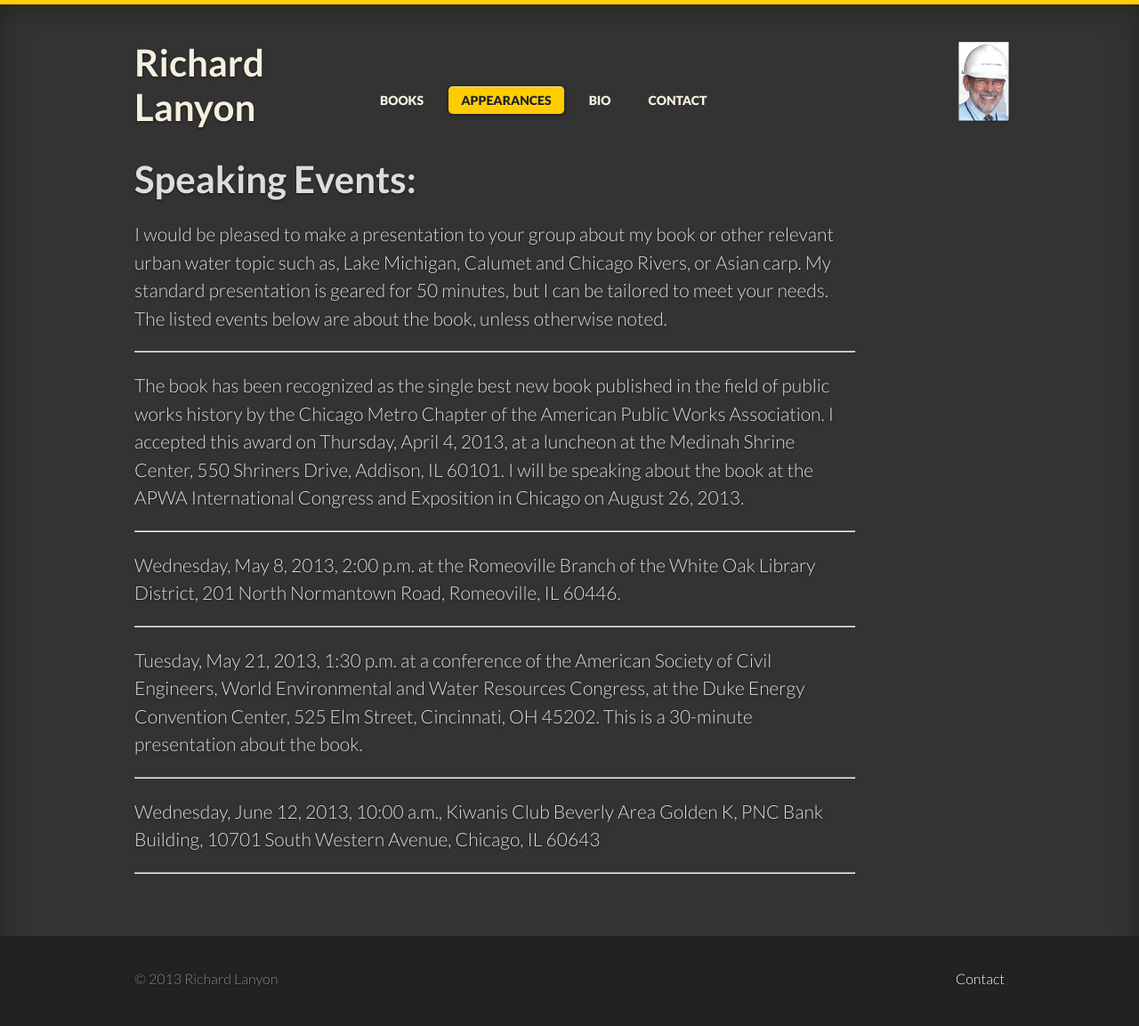
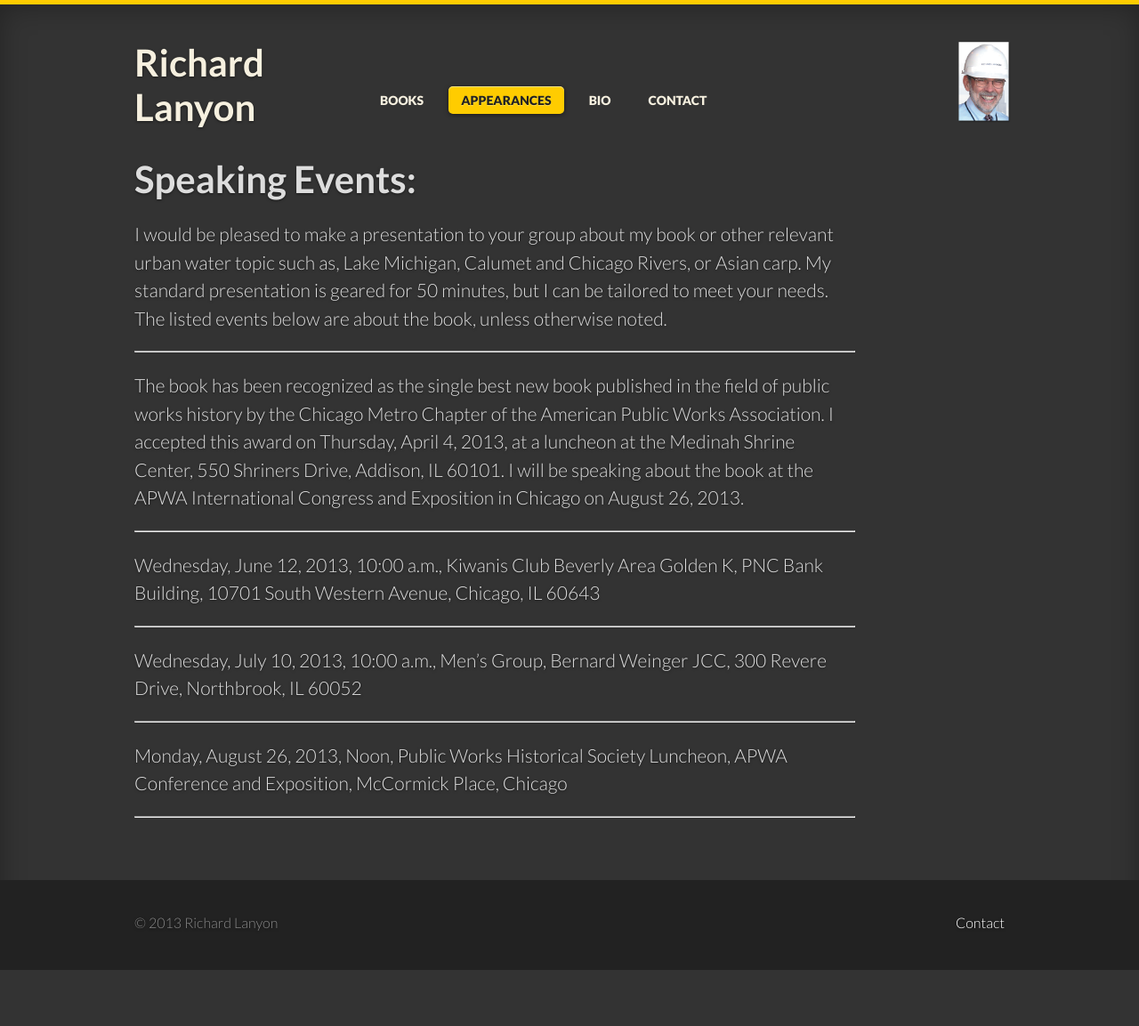
Before and after one commit to LanyonM/lanyonspeaks, a Jekyll site: the page built from _posts/2013-01-01-speaking.md, in a window 1280 px wide. Shown: the whole page at 89% size. Built offline with Jekyll 4.4.1, drawn with Linux system fonts in a browser that asks for light colours; some web fonts are replaced; after the commit the page ends 1090 px from its top, so only the background shows below that.

Commit message:
Update 2013-01-01-speaking.md

```diff
--- a/_posts/2013-01-01-speaking.md
+++ b/_posts/2013-01-01-speaking.md
@@ -14,14 +14,14 @@ The book has been recognized as the single best new book published in the field
 
 ----
 
-Wednesday, May 8, 2013, 2:00 p.m. at the Romeoville Branch of the White Oak Library District, 201 North Normantown Road, Romeoville, IL 60446.
+Wednesday, June 12, 2013, 10:00 a.m., Kiwanis Club Beverly Area Golden K, PNC Bank Building, 10701 South Western Avenue, Chicago, IL 60643
 
 ----
 
-Tuesday, May 21, 2013, 1:30 p.m. at a conference of the American Society of Civil Engineers, World Environmental and Water Resources Congress, at the Duke Energy Convention Center, 525 Elm Street, Cincinnati, OH 45202. This is a 30-minute presentation about the book.
+Wednesday, July 10, 2013, 10:00 a.m., Men’s Group, Bernard Weinger JCC, 300 Revere Drive, Northbrook, IL 60052
 
 ----
 
-Wednesday, June 12, 2013, 10:00 a.m., Kiwanis Club Beverly Area Golden K, PNC Bank Building, 10701 South Western Avenue, Chicago, IL 60643
+Monday, August 26, 2013, Noon, Public Works Historical Society Luncheon, APWA Conference and Exposition, McCormick Place, Chicago
 
 ----
```
